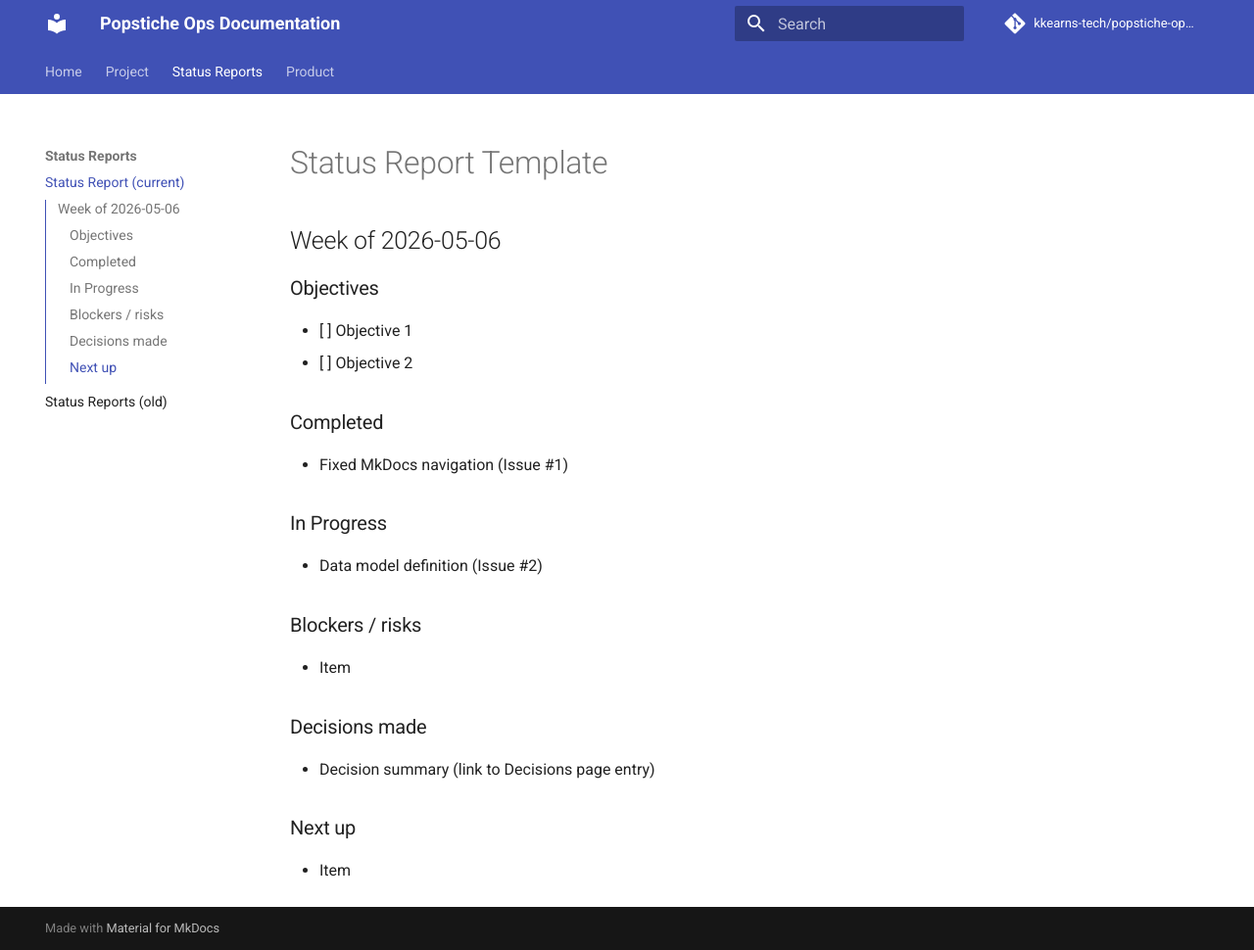
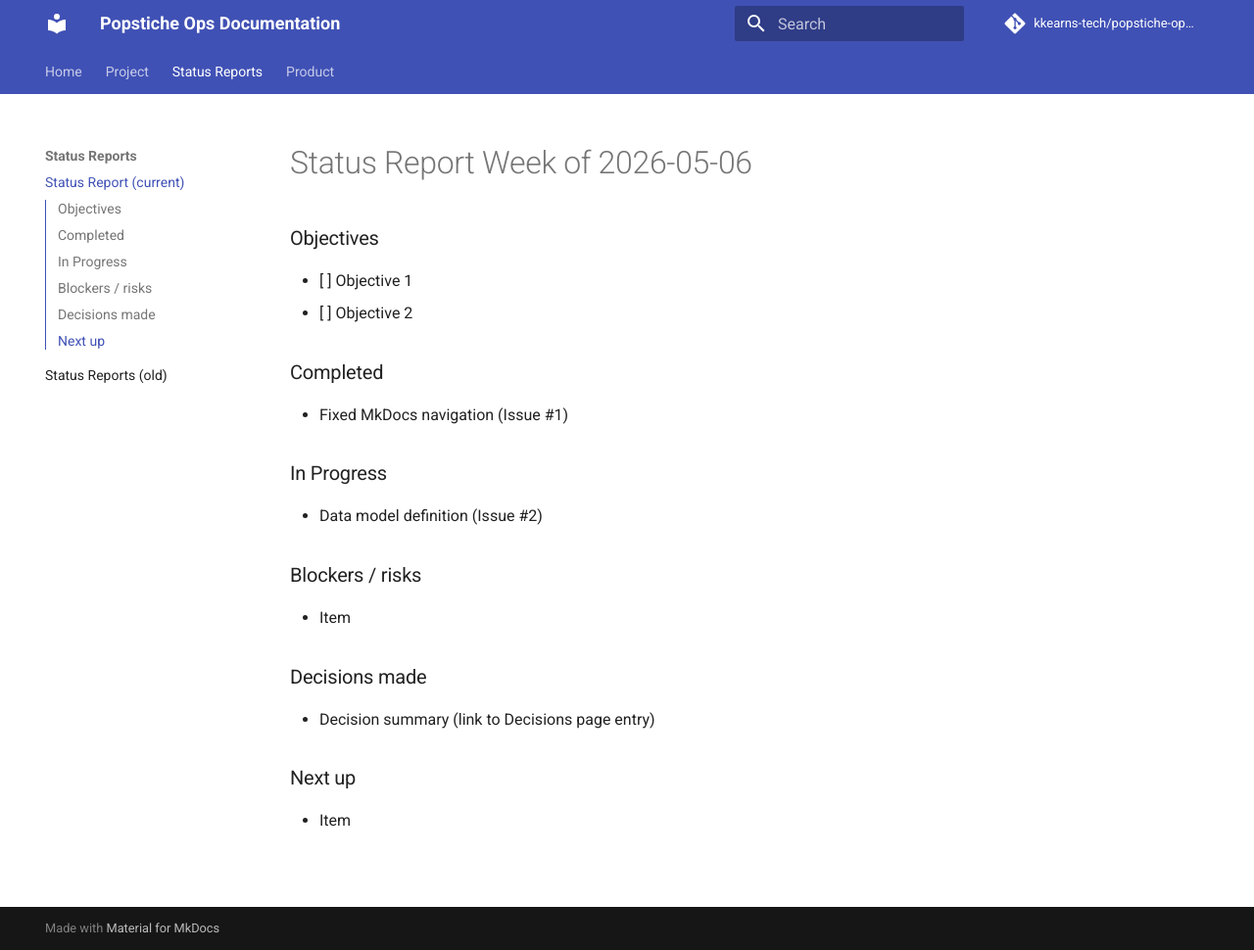
Before and after one commit to kkearns-tech/docs-portfolio, an MkDocs documentation site: the page built from docs/project/status-reports/2026-05-06.md, in a window 1280 px wide and 970 px high. Shown: the whole window at 98% size. Built offline with MkDocs 1.6.1 and Material for MkDocs 9.7.7, drawn with Linux system fonts in a browser that asks for light colours; comment, search, counter and statistics services are not loaded.

```diff
--- a/docs/project/status-reports/2026-05-06.md
+++ b/docs/project/status-reports/2026-05-06.md
@@ -1,6 +1,4 @@
-# Status Report Template
-
-## Week of 2026-05-06
+# Status Report Week of 2026-05-06
 
 ### Objectives
 - [ ] Objective 1
```
